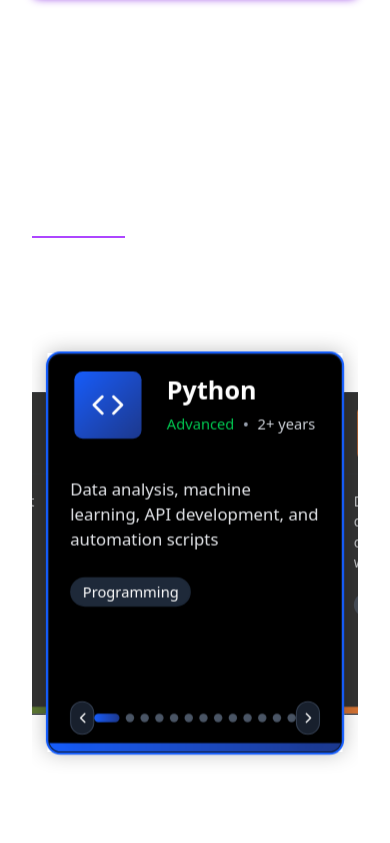
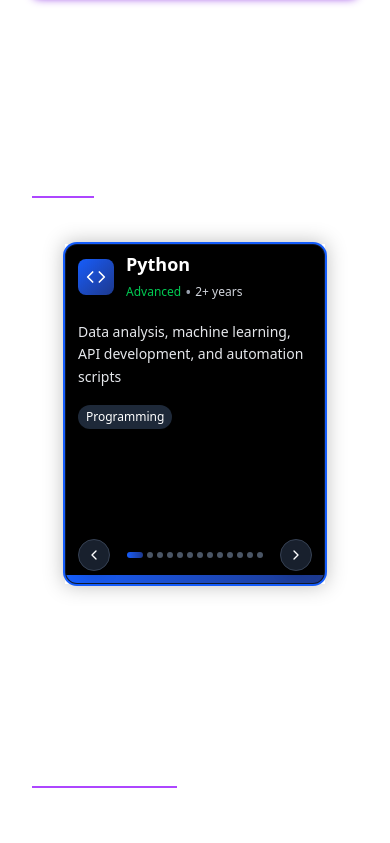
Before and after one commit to adwaita-ai/Adwaita_Portfolio, a Next.js app: page / in a window 390 px wide. Shown: the part 1661-2504 px from the top of the page. Built offline with nearby package versions, Linux system fonts and the light colour scheme.

Commit message:
Auto update

```diff
--- a/src/app/Skills/Skills.jsx
+++ b/src/app/Skills/Skills.jsx
@@ -179,14 +179,14 @@ export default function SkillsCarousel() {
     setActiveIndex((prevIndex) => (prevIndex - 1 + skills.length) % skills.length);
   };
 
-  // Helper to get visible skills (exactly 3 cards)
+  // Helper to get visible skills - mobile shows 1, desktop shows 3
   const getVisibleSkills = () => {
+    if (isMobile) {
+      return [activeIndex];
+    }
     const result = [];
-    // Previous card
     result.push((activeIndex - 1 + skills.length) % skills.length);
-    // Active card
     result.push(activeIndex);
-    // Next card
     result.push((activeIndex + 1) % skills.length);
     return result;
   };
@@ -195,6 +195,13 @@ export default function SkillsCarousel() {
   const getPositionClass = (index) => {
     const visibleSkills = getVisibleSkills();
 
+    if (isMobile) {
+      if (index === visibleSkills[0]) {
+        return "mobile-center-card";
+      } else {
+        return "mobile-hidden-card";
+      }
+    } else {
       if (index === visibleSkills[0]) {
         return "left-card";
       } else if (index === visibleSkills[1]) {
@@ -203,6 +210,7 @@ export default function SkillsCarousel() {
         return "right-card";
       } else {
         return "hidden-card";
+      }
     }
   };
 
@@ -217,20 +225,23 @@ export default function SkillsCarousel() {
   };
 
   return (
-    <section className="w-full mt-[10]px px-4 py-16 text-white" id="skills">
+    <section className="w-full px-4 sm:px-6 md:px-8 py-8 sm:py-12 md:py-16 text-white" id="skills">
       <div className="w-full max-w-6xl mx-auto flex flex-col items-start">
-        <div className="text-4xl font-bold relative pb-2 mb-10 text-left" data-aos="fade-right">
+        <div className="text-2xl sm:text-3xl md:text-4xl font-bold relative pb-2 mb-6 sm:mb-8 md:mb-10 text-left">
           Skills
           <span className="absolute bottom-0 left-0 w-full h-0.5 bg-purple-500"></span>
         </div>
       </div>
 
-      <div className="relative h-[550px] overflow-hidden mb-16">
+      <div className={`relative ${isMobile ? 'h-96 sm:h-[420px]' : 'h-[450px] md:h-[500px] lg:h-[550px]'} overflow-hidden mb-8 sm:mb-12 md:mb-16`}>
         {/* Skills carousel */}
         <div className="skills-carousel">
           {skills.map((skill, index) => {
             const cardClass = getPositionClass(index);
-            const isActiveCard = cardClass === "center-card";
+            const isActiveCard = isMobile ?
+              cardClass === "mobile-center-card" :
+              cardClass === "center-card";
+
             return (
               <div
                 key={index}
@@ -243,28 +254,28 @@ export default function SkillsCarousel() {
                   }`}
                 >
                   {/* Card header */}
-                  <div className="relative h-24 w-full overflow-hidden bg-black flex items-center p-6">
-                    <div className={`p-4 rounded-lg bg-gradient-to-br ${skill.color} mr-6 text-white`}>
-                      {React.cloneElement(skill.icon, { size: 32 })}
+                  <div className="relative h-16 sm:h-20 md:h-24 w-full overflow-hidden bg-black flex items-center p-3 sm:p-4 md:p-6">
+                    <div className={`p-2 sm:p-3 md:p-4 rounded-lg bg-gradient-to-br ${skill.color} mr-3 sm:mr-4 md:mr-6 text-white`}>
+                      {React.cloneElement(skill.icon, { size: isMobile ? 20 : 24 })}
                     </div>
                     <div>
-                      <h3 className="text-2xl font-bold text-white">{skill.name}</h3>
-                      <div className="flex items-center mt-1">
-                        <span className={`text-sm font-medium ${getLevelColor(skill.level)}`}>
+                      <h3 className="text-lg sm:text-xl md:text-2xl font-bold text-white">{skill.name}</h3>
+                      <div className="flex items-center mt-0.5 sm:mt-1">
+                        <span className={`text-xs sm:text-sm font-medium ${getLevelColor(skill.level)}`}>
                           {skill.level}
                         </span>
-                        <span className="mx-2 text-gray-400">•</span>
-                        <span className="text-sm text-gray-300">{skill.years}</span>
+                        <span className="mx-1 sm:mx-2 text-gray-400">•</span>
+                        <span className="text-xs sm:text-sm text-gray-300">{skill.years}</span>
                       </div>
                     </div>
                   </div>
 
                   {/* Card content */}
-                  <div className="flex-1 p-5 bg-black">
-                    <p className="text-gray-200 mb-6">{skill.description}</p>
+                  <div className="flex-1 p-3 sm:p-4 md:p-5 bg-black">
+                    <p className="text-sm sm:text-base text-gray-200 mb-4 sm:mb-6 leading-relaxed">{skill.description}</p>
 
-                    <div className="flex flex-wrap gap-1.5 mt-auto">
-                      <span className="px-3 py-1 text-sm rounded-full bg-gray-800 text-white">
+                    <div className="flex flex-wrap gap-1 sm:gap-1.5 mt-auto">
+                      <span className="px-2 sm:px-3 py-1 text-xs sm:text-sm rounded-full bg-gray-800 text-white">
                         {skill.category}
                       </span>
                     </div>
@@ -272,8 +283,46 @@ export default function SkillsCarousel() {
                     {/* Gradient detail section at bottom */}
                     <div className={`absolute bottom-0 left-0 w-full h-2 bg-gradient-to-r ${skill.color}`}></div>
 
-                    {isActiveCard && (
-                      <div className="absolute bottom-4 left-0 w-full px-5 flex justify-between items-center mt-4">
+                    {/* Mobile navigation controls */}
+                    {isMobile && isActiveCard && (
+                      <div className="absolute bottom-3 sm:bottom-4 left-0 w-full px-3 sm:px-5 flex justify-between items-center">
+                        <button
+                          className={`w-8 h-8 sm:w-10 sm:h-10 bg-gray-800/80 hover:bg-gradient-to-r ${skill.color} rounded-full flex items-center justify-center transition-colors shadow-lg border border-gray-700`}
+                          onClick={handlePrev}
+                          aria-label="Previous skill"
+                        >
+                          <ChevronLeft size={isMobile ? 16 : 20} />
+                        </button>
+                        <div className="flex space-x-1 sm:space-x-1.5">
+                          {skills.map((_, idx) => (
+                            <button
+                              key={idx}
+                              onClick={(e) => {
+                                e.stopPropagation();
+                                setActiveIndex(idx);
+                              }}
+                              className={`w-1.5 h-1.5 sm:w-2 sm:h-2 rounded-full transition-all duration-300 ${
+                                idx === activeIndex
+                                  ? `w-4 sm:w-6 bg-gradient-to-r ${skills[activeIndex].color}`
+                                  : 'bg-gray-600 hover:bg-gray-500'
+                              }`}
+                              aria-label={`Go to skill ${idx + 1}`}
+                            />
+                          ))}
+                        </div>
+                        <button
+                          className={`w-8 h-8 sm:w-10 sm:h-10 bg-gray-800/80 hover:bg-gradient-to-r ${skill.color} rounded-full flex items-center justify-center transition-colors shadow-lg border border-gray-700`}
+                          onClick={handleNext}
+                          aria-label="Next skill"
+                        >
+                          <ChevronRight size={isMobile ? 16 : 20} />
+                        </button>
+                      </div>
+                    )}
+
+                    {/* Desktop navigation controls */}
+                    {!isMobile && isActiveCard && (
+                      <div className="absolute bottom-4 left-0 w-full px-5 flex justify-between items-center">
                         <button
                           className={`w-8 h-8 bg-gray-800/80 hover:bg-gradient-to-r ${skill.color} rounded-full flex items-center justify-center transition-colors shadow-lg border border-gray-700`}
                           onClick={handlePrev}
@@ -315,24 +364,28 @@ export default function SkillsCarousel() {
         </div>
 
         {/* Large screen navigation buttons outside cards */}
-        <div className="hidden md:flex absolute top-1/2 left-4 -translate-y-1/2 z-40">
+        {!isMobile && (
+          <>
+            <div className="hidden md:flex absolute top-1/2 left-2 lg:left-4 -translate-y-1/2 z-40">
               <button
-            className={`w-12 h-12 bg-gray-800/80 hover:bg-gradient-to-r ${skills[activeIndex].color} rounded-full flex items-center justify-center transition-colors shadow-lg border border-gray-700 text-white`}
+                className={`w-10 h-10 lg:w-12 lg:h-12 bg-gray-800/80 hover:bg-gradient-to-r ${skills[activeIndex].color} rounded-full flex items-center justify-center transition-colors shadow-lg border border-gray-700 text-white`}
                 onClick={handlePrev}
                 aria-label="Previous skill"
               >
                 <ChevronLeft size={20} />
               </button>
             </div>
-        <div className="hidden md:flex absolute top-1/2 right-4 -translate-y-1/2 z-40">
+            <div className="hidden md:flex absolute top-1/2 right-2 lg:right-4 -translate-y-1/2 z-40">
               <button
-            className={`w-12 h-12 bg-gray-800/80 hover:bg-gradient-to-r ${skills[activeIndex].color} rounded-full flex items-center justify-center transition-colors shadow-lg border border-gray-700 text-white`}
+                className={`w-10 h-10 lg:w-12 lg:h-12 bg-gray-800/80 hover:bg-gradient-to-r ${skills[activeIndex].color} rounded-full flex items-center justify-center transition-colors shadow-lg border border-gray-700 text-white`}
                 onClick={handleNext}
                 aria-label="Next skill"
               >
                 <ChevronRight size={20} />
               </button>
             </div>
+          </>
+        )}
       </div>
 
       {/* Custom CSS styles */}
@@ -349,12 +402,17 @@ export default function SkillsCarousel() {
 
         .skill-card {
           position: absolute;
-          width: 320px;
-          height: 400px;
           transition: all 0.7s cubic-bezier(0.23, 1, 0.32, 1);
           cursor: pointer;
           backface-visibility: hidden;
           transform-style: preserve-3d;
+        }
+
+        /* Desktop styles */
+        @media (min-width: 769px) {
+          .skill-card {
+            width: 280px;
+            height: 380px;
           }
 
           .center-card {
@@ -366,14 +424,14 @@ export default function SkillsCarousel() {
 
           .left-card {
             z-index: 20;
-          transform: translateX(-340px) scale(0.85);
+            transform: translateX(-300px) scale(0.85);
             opacity: 0.8;
             filter: brightness(0.8);
           }
 
           .right-card {
             z-index: 20;
-          transform: translateX(340px) scale(0.85);
+            transform: translateX(300px) scale(0.85);
             opacity: 0.8;
             filter: brightness(0.8);
           }
@@ -383,19 +441,55 @@ export default function SkillsCarousel() {
             transform: translateX(0) scale(0.7);
             pointer-events: none;
           }
+        }
 
+        @media (min-width: 1024px) {
+          .skill-card {
+            width: 320px;
+            height: 400px;
+          }
+
+          .left-card {
+            transform: translateX(-340px) scale(0.85);
+          }
+
+          .right-card {
+            transform: translateX(340px) scale(0.85);
+          }
+        }
+
+        /* Mobile styles */
         @media (max-width: 768px) {
           .skill-card {
             width: 280px;
-            height: 380px;
+            height: 360px;
           }
 
-          .left-card {
-            transform: translateX(-260px) scale(0.85);
+          .mobile-center-card {
+            z-index: 30;
+            transform: translateX(0) scale(1);
+            opacity: 1;
+            box-shadow: 0 0 20px rgba(0, 0, 0, 0.3);
           }
 
-          .right-card {
-            transform: translateX(260px) scale(0.85);
+          .mobile-hidden-card {
+            opacity: 0;
+            transform: translateX(0) scale(0.8);
+            pointer-events: none;
+          }
+        }
+
+        @media (max-width: 480px) {
+          .skill-card {
+            width: 260px;
+            height: 340px;
+          }
+        }
+
+        @media (max-width: 320px) {
+          .skill-card {
+            width: 240px;
+            height: 320px;
           }
         }
       `}</style>
```
Lines whose indentation alone changed are shown as unchanged.
